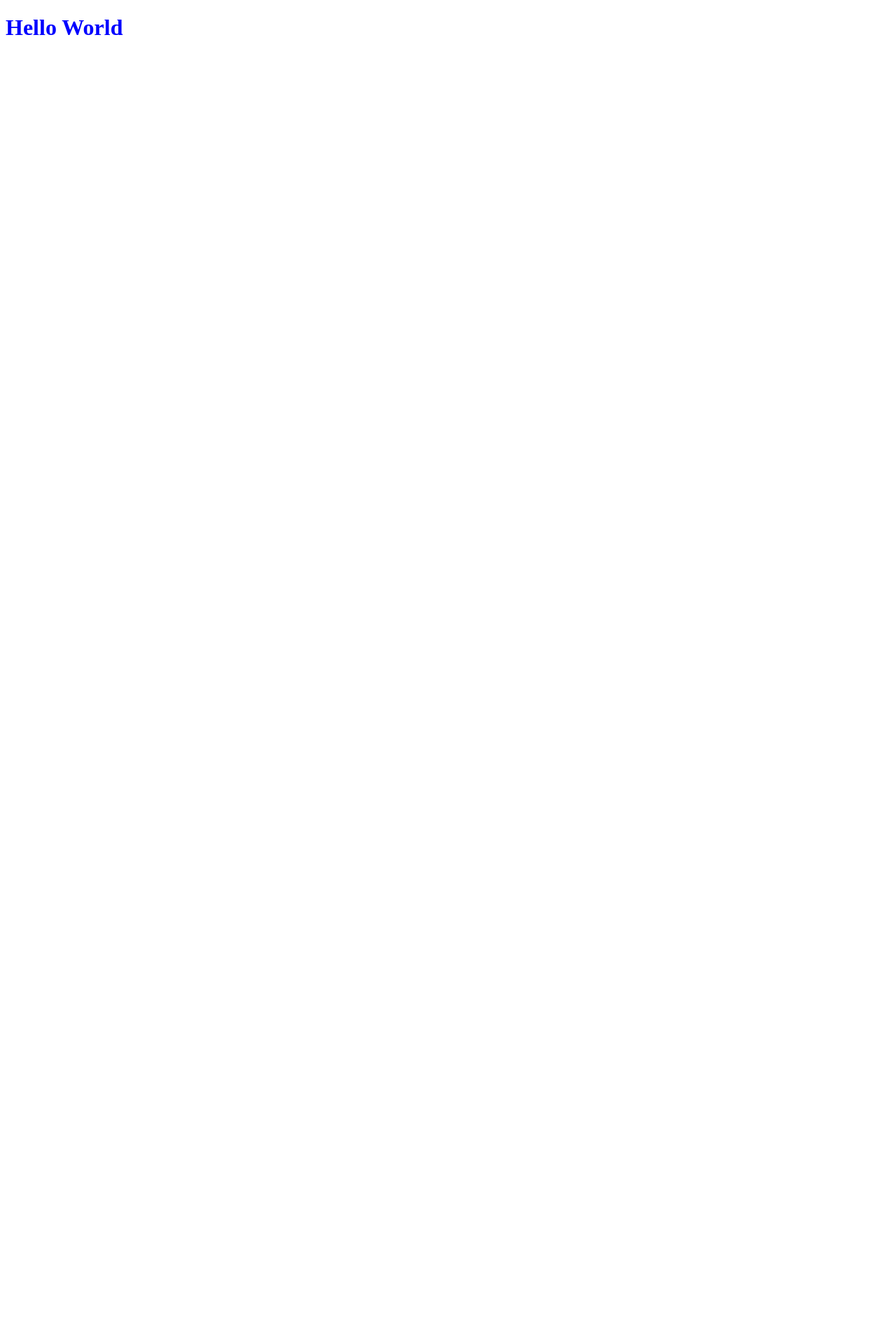
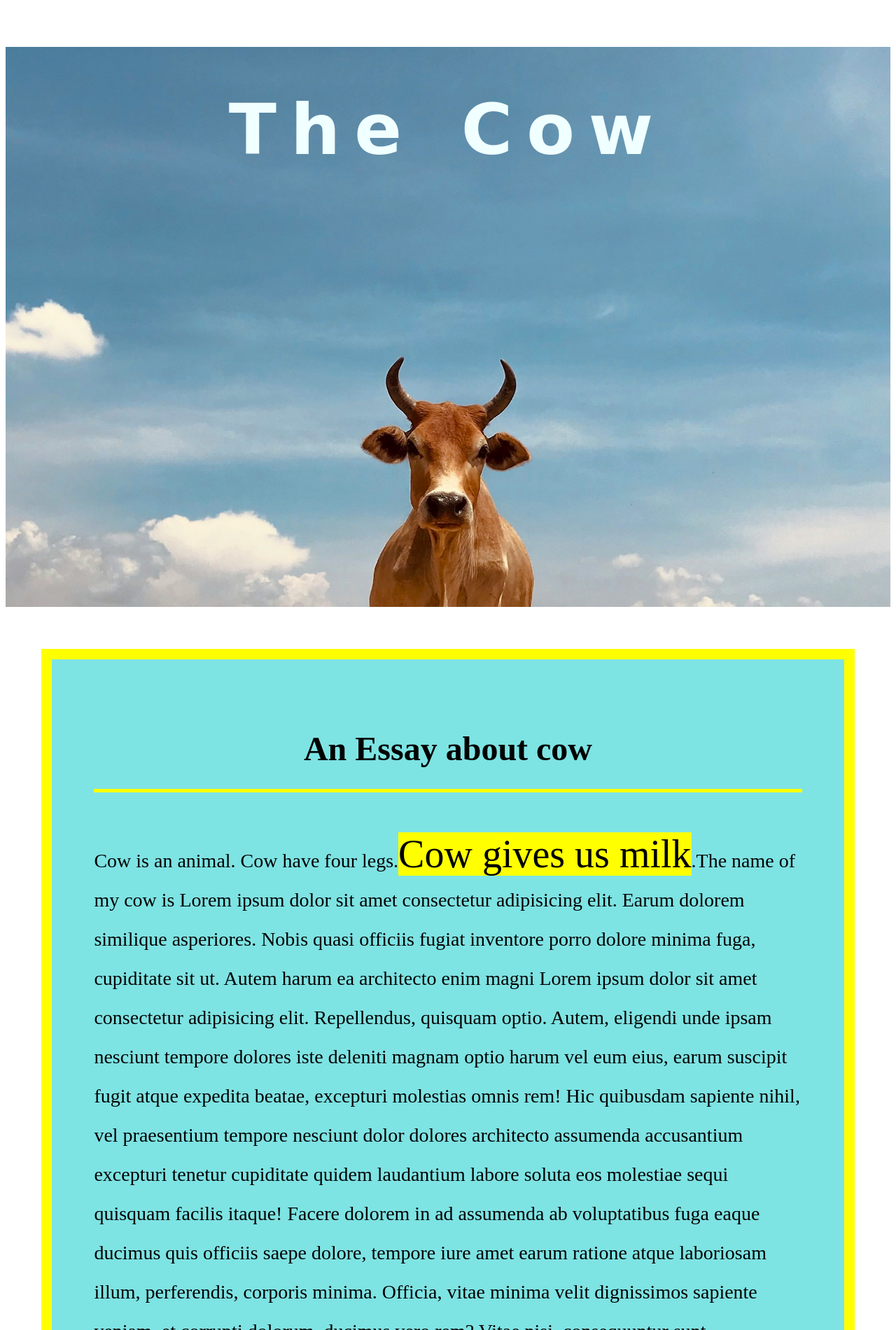
Before and after one commit to Mostofarusho/Conceptual-HTML-CSS-SESSION, a plain HTML site: page index.html in a window 1280 px wide. Shown: the top 1900 px of the page at 70% size. Before the commit the page ends 800 px from the top, so only its background shows below. Drawn offline with Linux system fonts and the light colour scheme.

Commit message:
Adding Cow

```diff
--- a/index.html
+++ b/index.html
@@ -6,10 +6,46 @@
     <meta name="viewport" content="width=device-width, initial-scale=1.0">
     <title>Our Conceptual Page</title>
     <link rel="stylesheet" href="styles/style.css">
+    <link rel="shortcut icon" href="https://img.icons8.com/emoji/48/cow-face.png" type="image/png">
+
+
 </head>
 
 <body>
-    <h1>Hello World</h1>
+    <div class="hero">
+        <h1>The Cow</h1>
+    </div>
+    <div class="article">
+        <h2>An Essay about cow</h2>
+        <p>Cow is an animal. Cow have four legs.<span class="imp">Cow gives us milk</span>.The name of my cow is Lorem ipsum dolor sit amet consectetur adipisicing elit. Earum dolorem similique asperiores. Nobis quasi officiis fugiat inventore porro dolore
+            minima fuga, cupiditate sit ut. Autem harum ea architecto enim magni Lorem ipsum dolor sit amet consectetur adipisicing elit. Repellendus, quisquam optio. Autem, eligendi unde ipsam nesciunt tempore dolores iste deleniti magnam optio harum
+            vel eum eius, earum suscipit fugit atque expedita beatae, excepturi molestias omnis rem! Hic quibusdam sapiente nihil, vel praesentium tempore nesciunt dolor dolores architecto assumenda accusantium excepturi tenetur cupiditate quidem laudantium
+            labore soluta eos molestiae sequi quisquam facilis itaque! Facere dolorem in ad assumenda ab voluptatibus fuga eaque ducimus quis officiis saepe dolore, tempore iure amet earum ratione atque laboriosam illum, perferendis, corporis minima.
+            Officia, vitae minima velit dignissimos sapiente veniam, et corrupti dolorum, ducimus vero rem? Vitae nisi, consequuntur sunt exercitationem molestias, animi nulla officiis fugit beatae soluta assumenda sed in ratione alias corrupti quis unde
+            maxime sapiente eaque optio, dolore incidunt quisquam est maiores. Hic quae dignissimos officiis porro beatae nisi, cupiditate incidunt voluptatem ipsa quasi et. Minima tempore id culpa! Repellendus aliquid repudiandae commodi eaque et exercitationem
+            vel facilis cupiditate maxime, numquam doloribus, blanditiis magni mollitia eius beatae earum rerum. Repellat facere quaerat quae ab eaque! Tenetur beatae, quos mollitia quisquam excepturi eligendi magnam consequuntur minima eveniet exercitationem
+            voluptatibus quas quae recusandae id voluptate quam perferendis, ratione qui libero eum deleniti neque? Sint repellendus animi velit quibusdam quam nam, ea dolorem obcaecati dolorum quasi expedita mollitia praesentium ut rerum repellat fugiat
+            ducimus delectus dolor explicabo doloremque atque harum provident. Sit quam nulla sunt ut non magnam porro assumenda optio odio doloremque, maiores itaque omnis officia in veniam obcaecati eaque id? Rerum, atque exercitationem odit, non animi
+            excepturi tenetur facilis earum ratione incidunt aperiam enim blanditiis asperiores ex ea voluptate laudantium id quos? Sunt totam in, nihil, consectetur quasi nemo magnam adipisci ducimus asperiores ab consequatur et, odio enim perspiciatis
+            vero. Magnam, id? Corporis a velit expedita aliquid sed ipsum praesentium laudantium accusamus numquam ullam consectetur tempore, sequi magnam exercitationem quis. Blanditiis ducimus rerum beatae voluptas assumenda nulla commodi non eveniet
+            facere laboriosam inventore, iste similique. Molestiae esse, sit dolores illo id aliquam quae repudiandae laboriosam officiis hic odit saepe assumenda ducimus cumque a, tenetur labore itaque commodi libero, facilis nesciunt aliquid iusto fugiat!
+            Voluptatum corrupti cupiditate totam repudiandae nemo veniam dolores doloribus aspernatur neque quaerat, non eaque fuga explicabo ducimus iste expedita quas! Nostrum delectus fuga magni, animi maiores eos blanditiis laboriosam cumque dolor
+            doloremque non voluptate asperiores optio nesciunt fugiat cum, officiis, eaque laborum soluta suscipit illum. Dolorum ducimus illum repellendus quam nisi.</p>
+    </div>
+    <div id="cow-type">
+        <h2>Types Of Cow</h2>
+        <div>
+            <div>
+                <img src="https://images.unsplash.com/photo-1670705852296-ba8f7fe037a7?w=500&auto=format&fit=crop&q=60&ixlib=rb-4.1.0&ixid=M3wxMjA3fDB8MHxzZWFyY2h8MTA3fHxjb3clMjBwb3RyYWl0fGVufDB8fDB8fHww" alt="">
+            </div>
+            <div>
+                <img src="https://images.unsplash.com/photo-1670705852296-ba8f7fe037a7?w=500&auto=format&fit=crop&q=60&ixlib=rb-4.1.0&ixid=M3wxMjA3fDB8MHxzZWFyY2h8MTA3fHxjb3clMjBwb3RyYWl0fGVufDB8fDB8fHww" alt="">
+            </div>
+            <div>
+                <img src="https://images.unsplash.com/photo-1671933806119-a88587a13a77?w=500&auto=format&fit=crop&q=60&ixlib=rb-4.1.0&ixid=M3wxMjA3fDB8MHxzZWFyY2h8MTEwfHxjb3clMjBwb3RyYWl0fGVufDB8fDB8fHww" alt="">
+            </div>
+        </div>
+    </div>
 </body>
 
 </html>
--- a/styles/style.css
+++ b/styles/style.css
@@ -1,3 +1,53 @@
-h1 {
-    color: blue;
+<style>@import url('https://fonts.googleapis.com/css2?family=Lato:ital,wght@0,100;0,300;0,400;0,700;0,900;1,100;1,300;1,400;1,700;1,900&family=Work+Sans:ital,wght@0,100..900;1,100..900&display=swap');
+</style>* {
+    margin: 0;
+    padding: 0;
+    font-family: 'Lato', sans-serif;
 }
+
+.hero {
+    background-image: url('../images/cow.jpg');
+    height: 100vh;
+    background-position: bottom center;
+    background-size: cover;
+}
+
+.hero h1 {
+    color: azure;
+    font-size: 100px;
+    text-align: center;
+    font-weight: 900;
+    padding-top: 60px;
+    font-family: cursive;
+    word-spacing: 10px;
+    letter-spacing: 20px;
+}
+
+.article,
+#cow-type {
+    width: 80%;
+    margin: 60px auto;
+    background-color: rgb(126, 227, 227);
+    padding: 60px;
+    border-width: 15px;
+    border-color: yellow;
+    border-style: solid;
+}
+
+.article h2 {
+    text-align: center;
+    font-size: 48px;
+    border-bottom: 5px yellow solid;
+    padding-bottom: 30px;
+    margin-bottom: 60px;
+}
+
+.article p {
+    font-size: 28px;
+    line-height: 2em;
+}
+
+.article p .imp {
+    font-size: 2em;
+    background-color: yellow;
+}
```
Also changed, not shown: images/cow.jpg (added).
